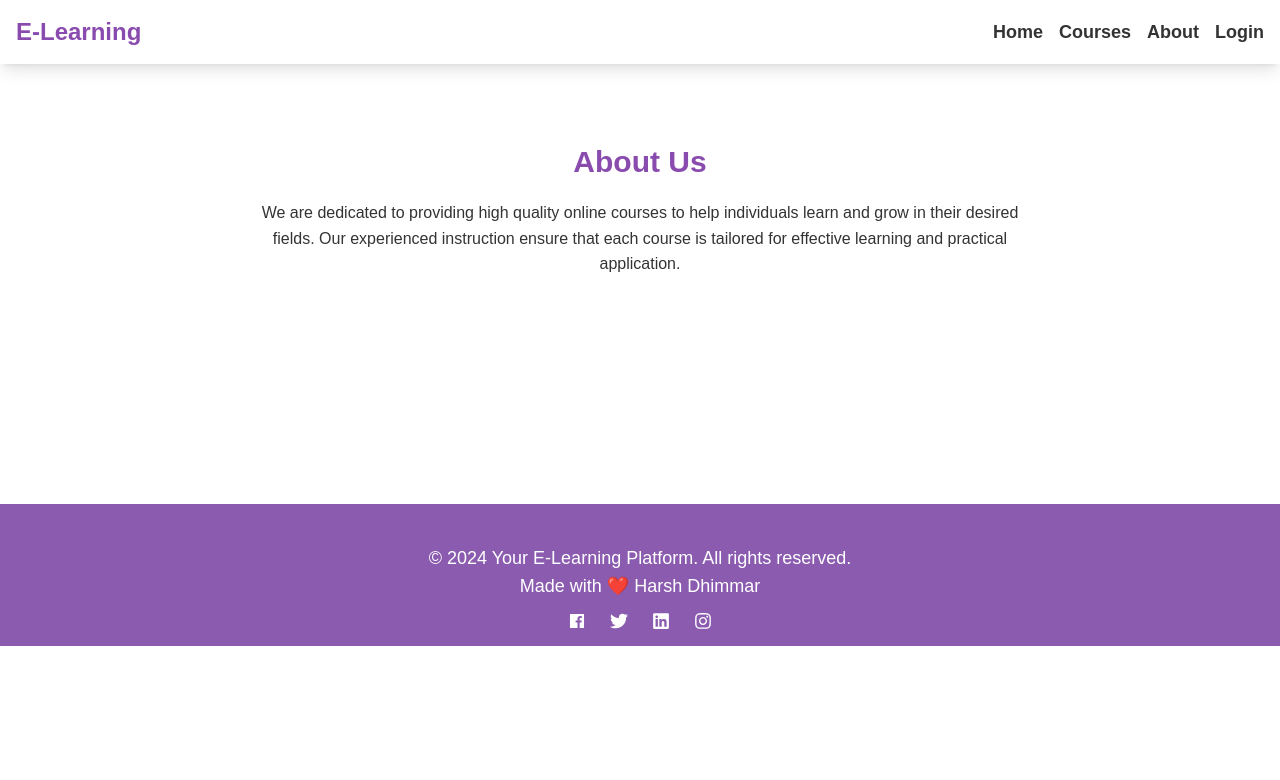
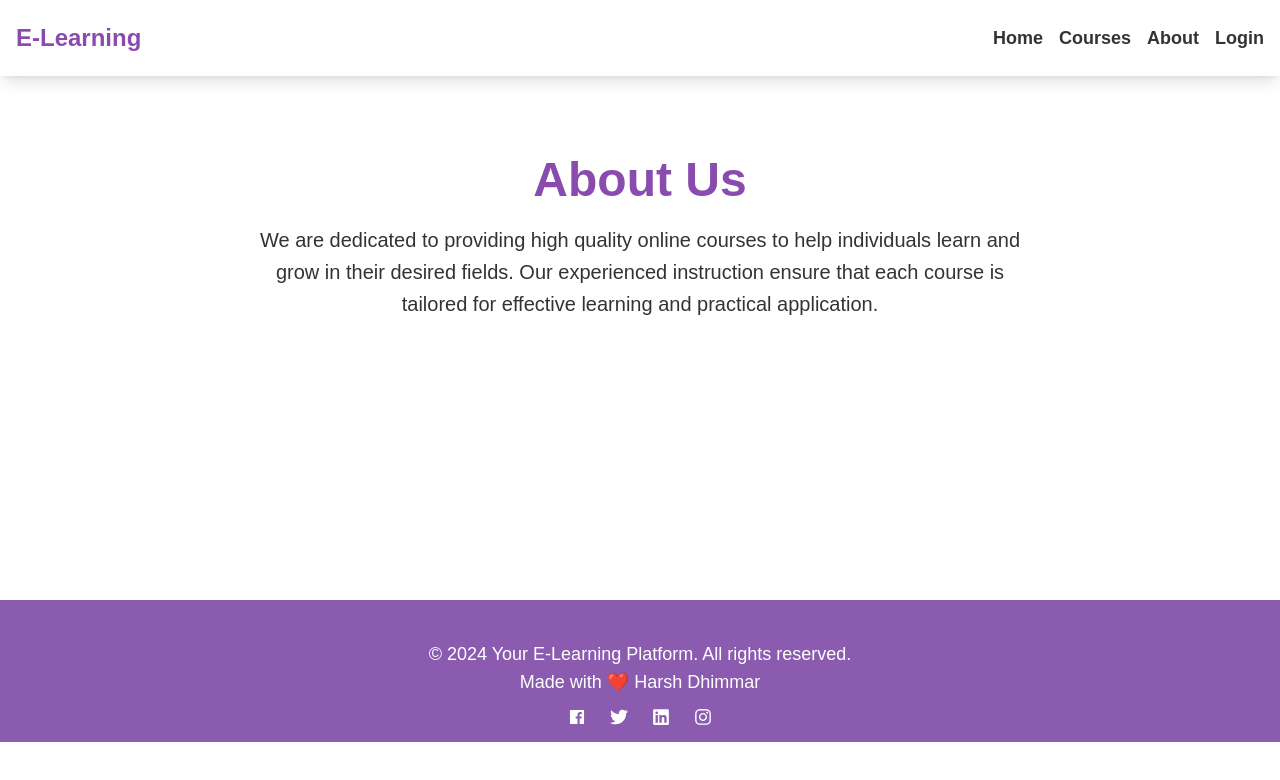
Before and after one commit to HarshDhimmar2804/E_Learning_Frontend, a React (Vite) app: page /about in a window 1280 px wide. Shown: the top 780 px of the page. Built offline with nearby package versions, Linux system fonts and the light colour scheme; no server answers.

Commit message:
update header,footer,about us

```diff
--- a/src/components/footer/Footer.jsx
+++ b/src/components/footer/Footer.jsx
@@ -4,7 +4,7 @@ import { FaTwitter, FaLinkedin, FaInstagram } from "react-icons/fa";
 
 const Footer = () => {
   return (
-    <footer className="bg-[#8a5baf] text-white px-4 py-4 text-center">
+    <footer className="bg-[#8a5baf] text-white px-4 py-4 text-center mt-auto">
       <div className="max-w-[1200px] mx-auto">
         <p className="mt-6 text-lg">
           &copy; 2024 Your E-Learning Platform. All rights reserved. <br /> Made
@@ -13,29 +13,29 @@ const Footer = () => {
         <div className="mt-3 flex justify-center space-x-6">
           <a
             href="https://www.facebook.com/"
-            target="_blanck"
-            className="text-white text-lg [transition:color_0.3s_ease] hover:text-[#f5f5f5]"
+            target="_blank"
+            className="text-white text-lg transition-colors duration-300 hover:text-[#f5f5f5]"
           >
             <AiFillFacebook />
           </a>
           <a
             href="https://x.com/"
-            target="_blanck"
-            className="text-white text-lg [transition:color_0.3s_ease] hover:text-[#f5f5f5]"
+            target="_blank"
+            className="text-white text-lg transition-colors duration-300 hover:text-[#f5f5f5]"
           >
             <FaTwitter />
           </a>
           <a
             href="https://www.linkedin.com/"
-            target="_blanck"
-            className="text-white text-lg [transition:color_0.3s_ease] hover:text-[#f5f5f5]"
+            target="_blank"
+            className="text-white text-lg transition-colors duration-300 hover:text-[#f5f5f5]"
           >
             <FaLinkedin />
           </a>
           <a
             href="https://www.instagram.com/"
-            target="_blanck"
-            className="text-white text-lg [transition:color_0.3s_ease] hover:text-[#f5f5f5]"
+            target="_blank"
+            className="text-white text-lg transition-colors duration-300 hover:text-[#f5f5f5]"
           >
             <FaInstagram />
           </a>
--- a/src/components/header/Header.jsx
+++ b/src/components/header/Header.jsx
@@ -6,6 +6,10 @@ const Header = ({ isAuth }) => {
 
   const toggleMenu = () => {
     setIsOpen(!isOpen);
+  };
+
+  const handleLinkClick = () => {
+    setIsOpen(false);
   };
 
   return (
@@ -36,37 +40,42 @@ const Header = ({ isAuth }) => {
         <div
           className={`${
             isOpen ? "block" : "hidden"
-          } md:flex flex-col md:flex-row md:gap-4 md:items-center`}
+          } md:flex flex-col md:flex-row md:gap-4 md:items-center absolute md:relative top-full left-0 w-full bg-white md:w-auto`}
         >
           <Link
             to="/"
-            className="text-[#333] [transition:0.3s] hover:text-[#8a4baf] mt-2 md:mt-0"
+            className="text-[#333] transition duration-300 hover:text-[#8a4baf] mt-2 md:mt-0 px-4 py-2 md:px-0 block"
+            onClick={handleLinkClick}
           >
             Home
           </Link>
           <Link
             to="/courses"
-            className="text-[#333] [transition:0.3s] hover:text-[#8a4baf] mt-2 md:mt-0"
+            className="text-[#333] transition duration-300 hover:text-[#8a4baf] mt-2 md:mt-0 px-4 py-2 md:px-0 block"
+            onClick={handleLinkClick}
           >
             Courses
           </Link>
           <Link
             to="/about"
-            className="text-[#333] [transition:0.3s] hover:text-[#8a4baf] mt-2 md:mt-0"
+            className="text-[#333] transition duration-300 hover:text-[#8a4baf] mt-2 md:mt-0 px-4 py-2 md:px-0 block"
+            onClick={handleLinkClick}
           >
             About
           </Link>
           {isAuth ? (
             <Link
               to="/account"
-              className="text-[#333] [transition:0.3s] hover:text-[#8a4baf] mt-2 md:mt-0"
+              className="text-[#333] transition duration-300 hover:text-[#8a4baf] mt-2 md:mt-0 px-4 py-2 md:px-0 block"
+              onClick={handleLinkClick}
             >
               Account
             </Link>
           ) : (
             <Link
               to="/login"
-              className="text-[#333] [transition:0.3s] hover:text-[#8a4baf] mt-2 md:mt-0"
+              className="text-[#333] transition duration-300 hover:text-[#8a4baf] mt-2 md:mt-0 px-4 py-2 md:px-0 block"
+              onClick={handleLinkClick}
             >
               Login
             </Link>
--- a/src/pages/about/About.jsx
+++ b/src/pages/about/About.jsx
@@ -4,8 +4,8 @@ const About = () => {
   return (
     <div className="py-20 text-center min-h-[55vh]">
       <div className="max-w-3xl mx-auto my-0">
-        <h2 className="text-3xl text-[#8a4baf] mb-5 font-semibold">About Us</h2>
-        <p className="text-base text-[#333] leading-[1.6] mb-[111px]">
+        <h2 className="text-5xl text-[#8a4baf] mb-5 font-semibold">About Us</h2>
+        <p className="text-xl text-[#333] leading-[1.6] mb-[200px]">
           We are dedicated to providing high quality online courses to help
           individuals learn and grow in their desired fields. Our experienced
           instruction ensure that each course is tailored for effective learning
--- a/src/pages/account/Account.jsx
+++ b/src/pages/account/Account.jsx
@@ -7,7 +7,6 @@ import { useNavigate } from "react-router-dom";
 
 const Account = ({ user }) => {
   const { setIsAuth, setUser } = UserData();
-
   const navigate = useNavigate();
 
   const logoutHandler = () => {
@@ -17,11 +16,12 @@ const Account = ({ user }) => {
     toast.success("Logged Out");
     navigate("/login");
   };
+
   return (
     <div>
       {user && (
-        <div className="bg-white p-5 rounded-lg shadow-md w-[30%] my-44 mx-auto md:p-2 md:w-[80%] md:mx-auto md:my-28">
-          <h2 className="text-3xl font-semibold">My Profile</h2>
+        <div className="bg-white p-5 rounded-lg shadow-md w-full max-w-md mx-auto my-16 md:p-2">
+          <h2 className="text-3xl font-semibold text-center">My Profile</h2>
           <div className="text-left mt-4">
             <p className="mb-3 text-[#333]">
               <strong className="text-[#8a4baf]">Name - {user.name}</strong>
@@ -33,7 +33,7 @@ const Account = ({ user }) => {
 
             <button
               onClick={() => navigate(`/${user._id}/dashboard`)}
-              className="bg-[#8a4baf] text-white px-9 py-3 border-none rounded-md text-lg cursor-pointer [transition:background-color_.3s_ease] mt-3 hover:bg-[#5f357e] md:text-base flex items-center justify-center gap-2"
+              className="bg-[#8a4baf] text-white px-4 py-2 border-none rounded-md text-lg cursor-pointer transition duration-300 mt-3 hover:bg-[#5f357e] md:text-base flex items-center justify-center gap-2 w-full"
             >
               <MdDashboard />
               Dashboard
@@ -44,7 +44,7 @@ const Account = ({ user }) => {
             {user.role === "admin" && (
               <button
                 onClick={() => navigate(`/admin/dashboard`)}
-                className="bg-[#8a4baf] text-white px-9 py-3 border-none rounded-md text-lg cursor-pointer [transition:background-color_.3s_ease] mt-3 hover:bg-[#5f357e] md:text-base flex items-center justify-center gap-2"
+                className="bg-[#8a4baf] text-white px-4 py-2 border-none rounded-md text-lg cursor-pointer transition duration-300 mt-3 hover:bg-[#5f357e] md:text-base flex items-center justify-center gap-2 w-full"
               >
                 <MdDashboard />
                 Admin Dashboard
@@ -55,7 +55,7 @@ const Account = ({ user }) => {
 
             <button
               onClick={logoutHandler}
-              className="bg-red-600 text-white px-9 py-3 border-none rounded-md text-lg cursor-pointer [transition:background-color_.3s_ease] mt-3 hover:bg-red-500 md:text-base flex items-center justify-center gap-2 "
+              className="bg-red-600 text-white px-4 py-2 border-none rounded-md text-lg cursor-pointer transition duration-300 mt-3 hover:bg-red-500 md:text-base flex items-center justify-center gap-2 w-full"
             >
               <IoMdLogOut />
               Logout
```
